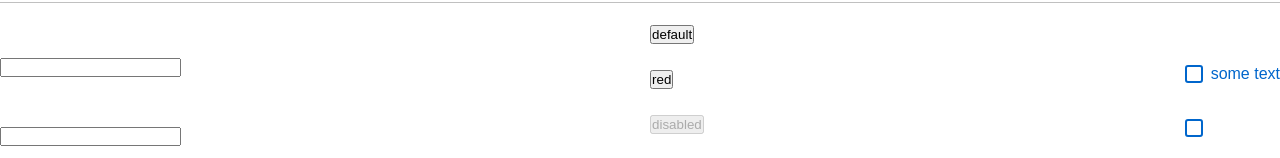
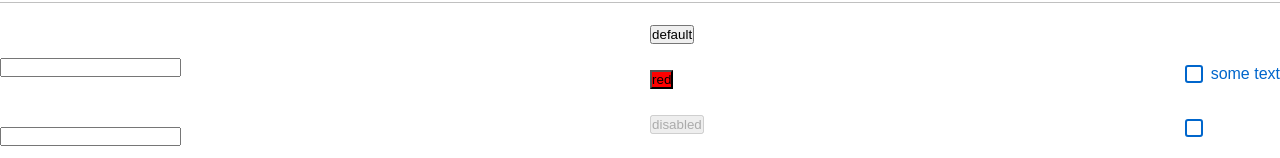
Before and after one commit to AliakseiKrasko/sprint2, a React (Create React App) app: page / in a window 1280 px wide. Shown: the part 916-1074 px from the top of the page. Built offline with nearby package versions, Linux system fonts and the light colour scheme.

Commit message:
completed finalclassname in superbutton

```diff
--- a/src/s2-homeworks/hw04/common/c2-SuperButton/SuperButton.module.css
+++ b/src/s2-homeworks/hw04/common/c2-SuperButton/SuperButton.module.css
@@ -11,6 +11,7 @@
 }
 
 .red {
+    background: red;
 }
 
 .default:hover {
--- a/src/s2-homeworks/hw04/common/c2-SuperButton/SuperButton.tsx
+++ b/src/s2-homeworks/hw04/common/c2-SuperButton/SuperButton.tsx
@@ -1,5 +1,6 @@
 import React, {ButtonHTMLAttributes, DetailedHTMLProps} from 'react'
 import s from './SuperButton.module.css'
+import {Button} from '@mui/material';
 
 // тип пропсов обычной кнопки, children в котором храниться название кнопки там уже описан
 type DefaultButtonPropsType = DetailedHTMLProps<ButtonHTMLAttributes<HTMLButtonElement>,
@@ -17,12 +18,15 @@ const SuperButton: React.FC<SuperButtonPropsType> = (
         ...restProps // все остальные пропсы попадут в объект restProps, там же будет children
     }
 ) => {
-    const finalClassName = s.button
-        // + (disabled
-        //         ? ...
-        //         : xType === 'red'
-        //             ? ...
-        + (className ? ' ' + className : '') // задачка на смешивание классов
+    const finalClassName =
+        s.button +
+        (disabled
+                ? ' ' + s.disabled
+                : xType === 'red'
+                    ? ' ' + s.red
+                    : ''
+        ) +
+        (className ? ' ' + className : '')
 
     return (
         <button
```
Also changed, not shown: package.json (+4 -3 lines), 1 other file (tests, documents, lock files or other folders).
